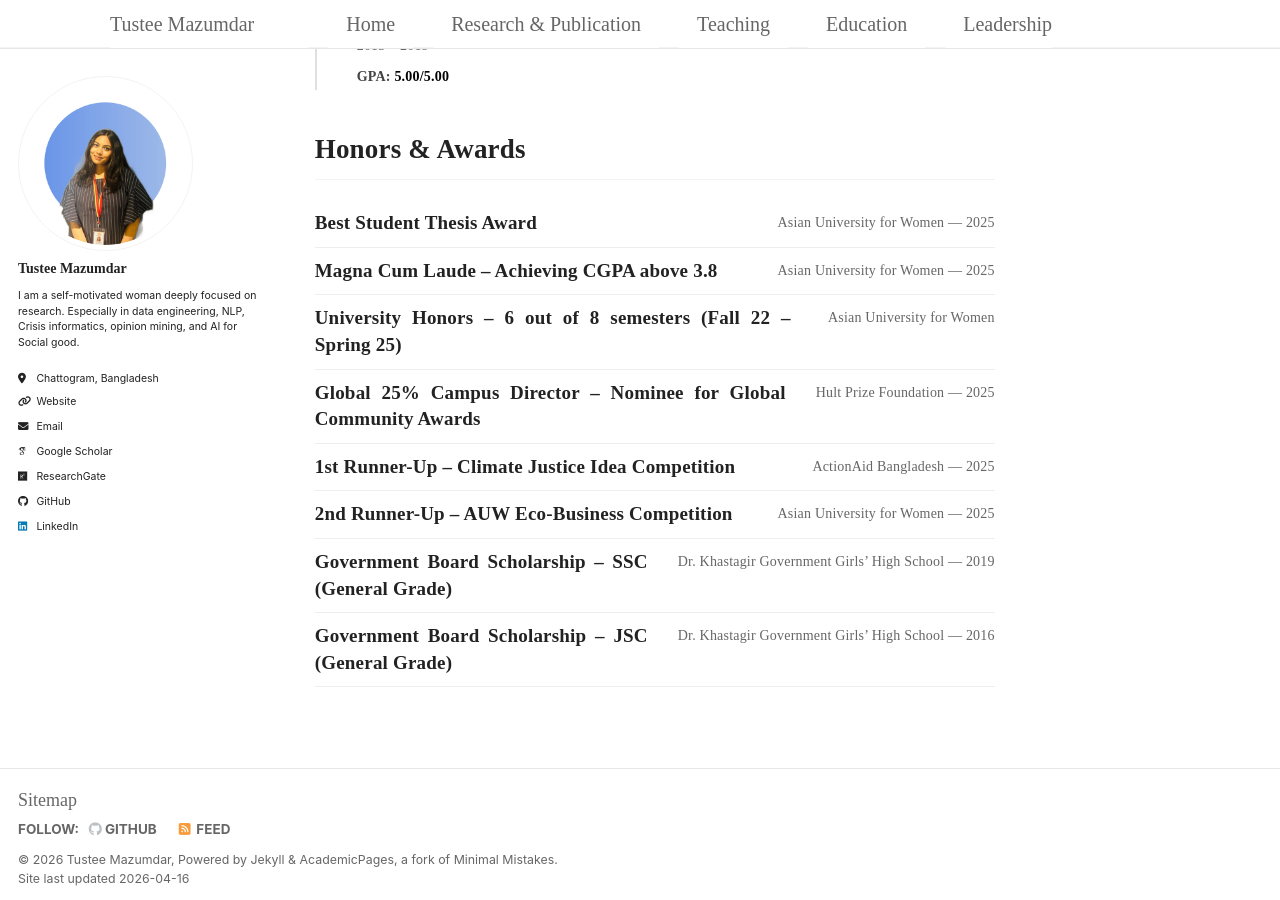
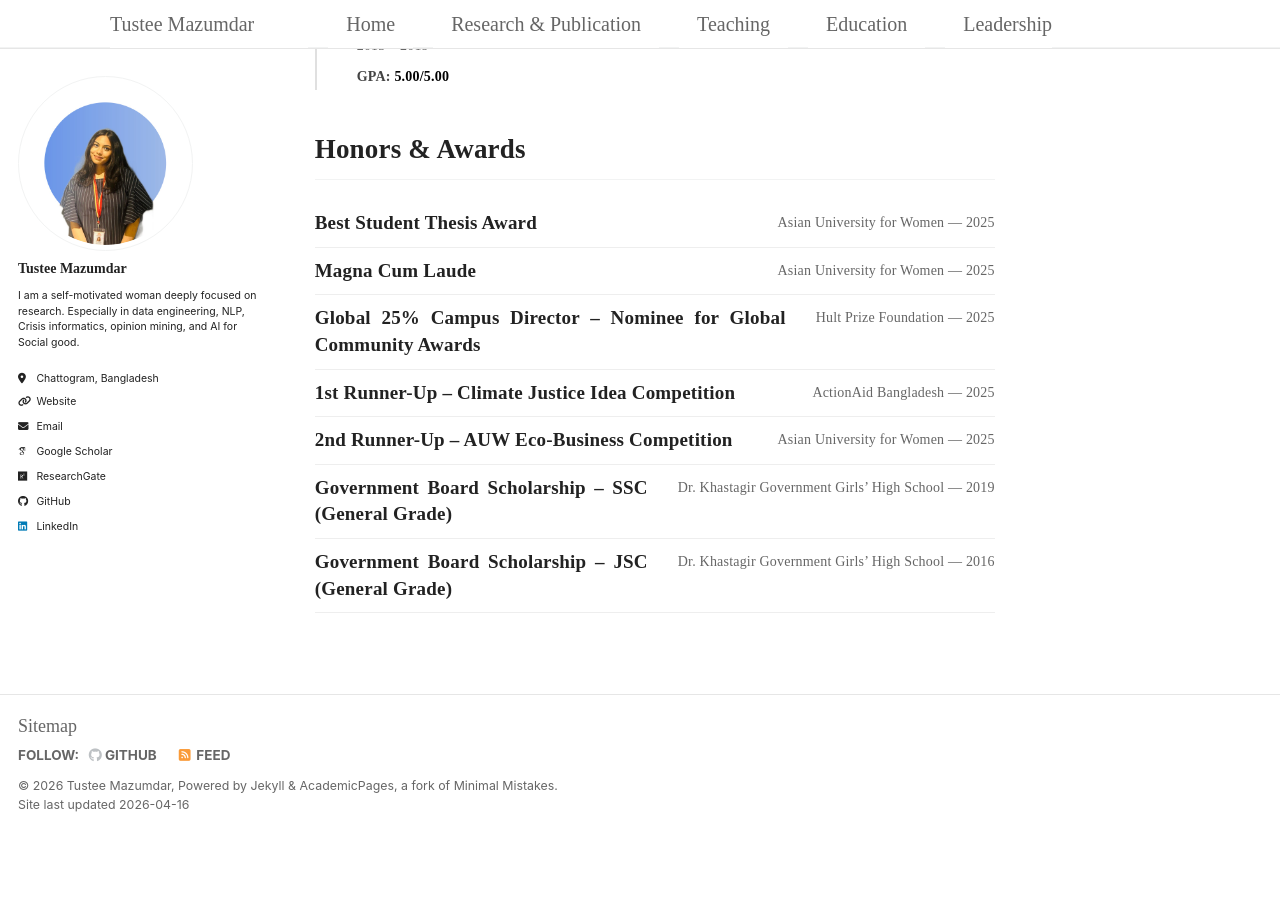
Before and after one commit to TusteeMazumdar/TusteeMazumdar.github.io, a Jekyll site: the page built from _pages/education.html, in a window 1280 px wide and 900 px high, scrolled down 665 px. Built offline with Jekyll 4.4.1, drawn with Linux system fonts in a browser that asks for light colours; some web fonts are replaced; a script bundle is joined from its source files by our own code; library files that are not in the unit come from our copies; after the commit the page ends 1497 px from its top, so only the background shows below that.

Commit message:
Update awards.yml

```diff
--- a/_data/awards.yml
+++ b/_data/awards.yml
@@ -2,12 +2,9 @@
   organization: "Asian University for Women"
   year: "2025"
 
-- title: "Magna Cum Laude – Achieving CGPA above 3.8"
+- title: "Magna Cum Laude"
   organization: "Asian University for Women"
   year: "2025"
-
-- title: "University Honors – 6 out of 8 semesters (Fall 22 – Spring 25)"
-  organization: "Asian University for Women"
 
 - title: "Global 25% Campus Director – Nominee for Global Community Awards"
   organization: "Hult Prize Foundation"
```
